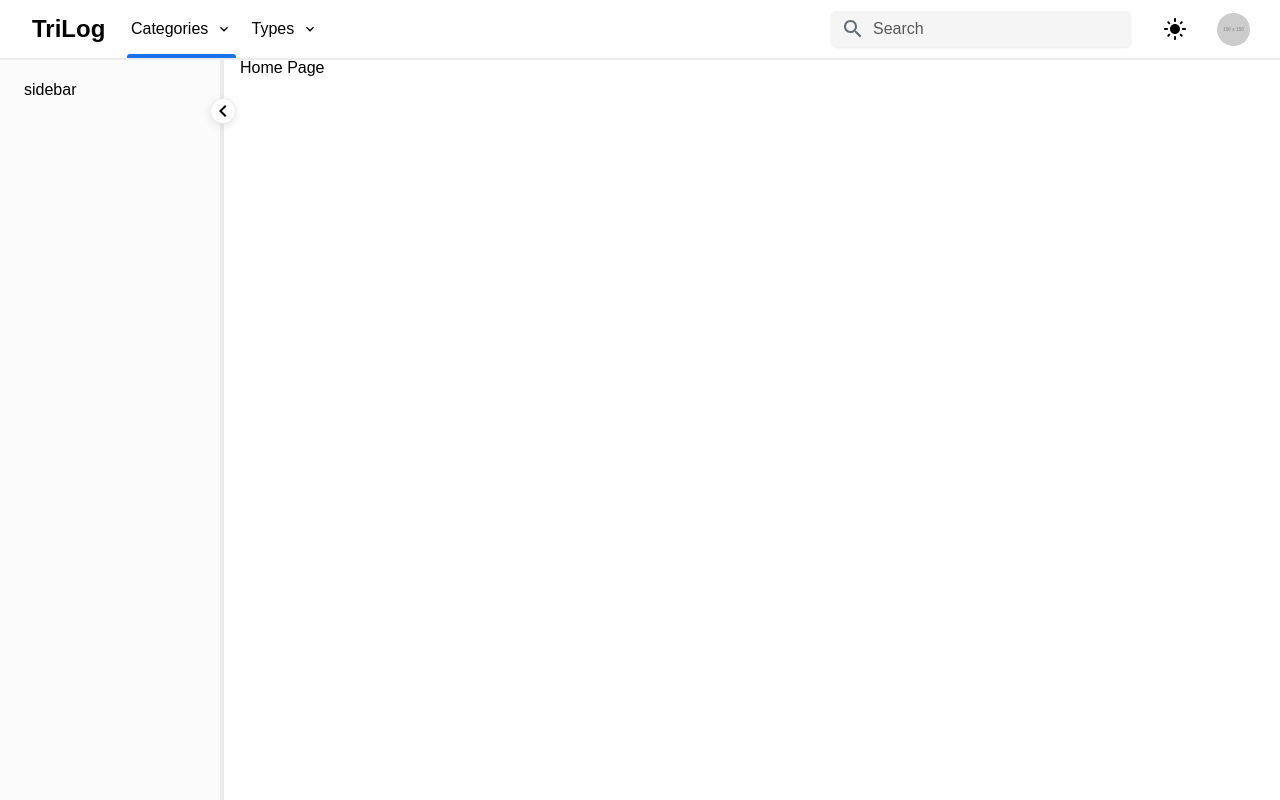
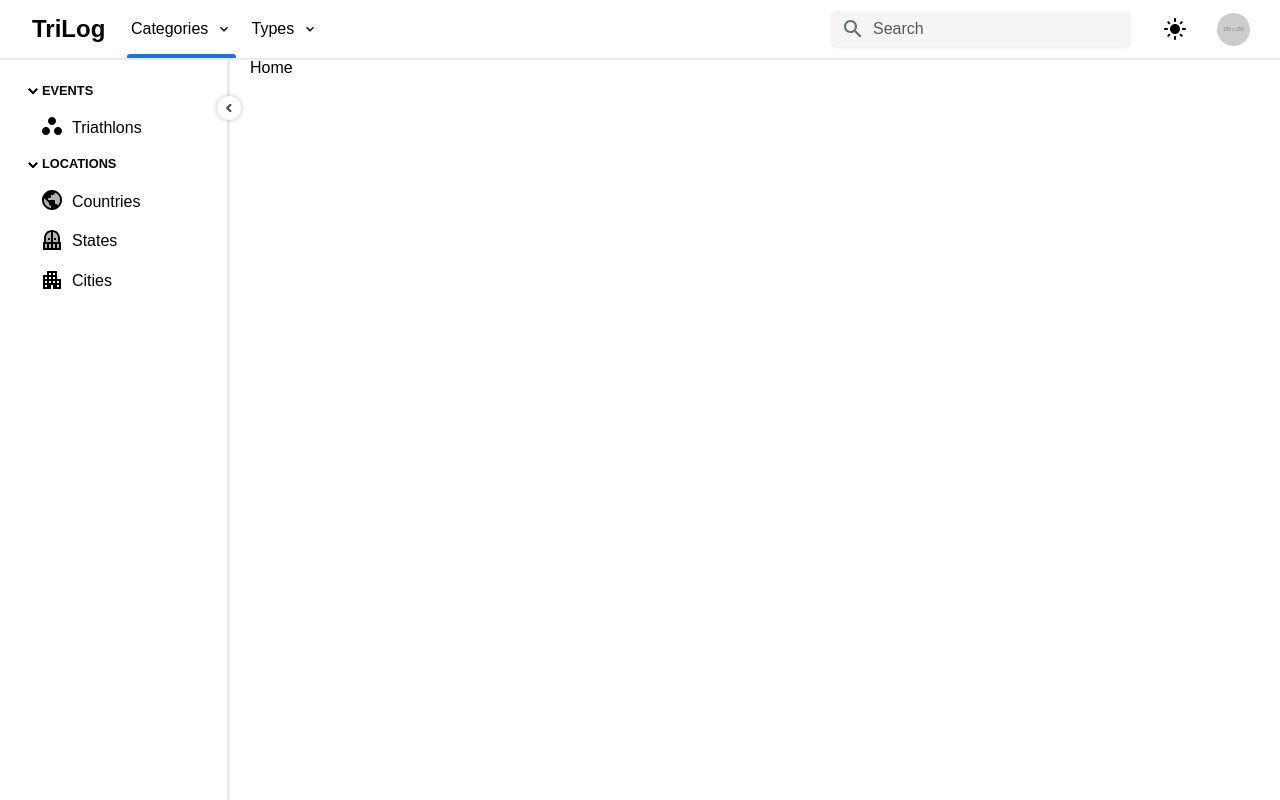
Before and after one commit to NikTopler/TriLog, a Next.js app: page / in a window 1280 px wide. Built offline with nearby package versions, Linux system fonts and the light colour scheme.

Commit message:
Update HomeLayout design
Revert "Update HomeLayout design"

This reverts commit 20f26b7c61ed02f2ee8840791cd7ef7cc1e74de6.

Revert "Revert "Update HomeLayout design""

This reverts commit d2a7df2bdb68a0abfd3d747f024ade91df1734ea.

```diff
--- /dev/null
+++ b/src/client/shared/components/Sidebar/Sidebar.module.scss
@@ -0,0 +1,36 @@
+@import "../../../../styles/variables.scss";
+
+.sidebar {
+    padding-left: 1rem;
+    padding-top: 1rem;
+    padding-bottom: 1rem;
+    width: calc($sidebar-full-width - $sidebar-collapsed-width - 1rem);
+
+    &--item {
+        padding: 0.4rem 0.4rem 0.4rem 1.5rem;
+        display: flex;
+        align-items: center;
+        width: calc(100% - 1.5rem - 0.4rem);
+        border-radius: $button-border-radius;
+
+        &-icon {
+            margin-right: 0.5rem;
+
+            svg {
+                font-size: 1.5rem;
+            }
+
+        }
+
+        &-text {
+            font-size: 1rem;
+            font-weight: 500;
+        }
+
+        &:hover {
+            background-color: #f5f5f5;
+        }
+
+    }
+
+}
--- a/src/client/shared/components/Sidebar/Sidebar.tsx
+++ b/src/client/shared/components/Sidebar/Sidebar.tsx
@@ -1,8 +1,44 @@
+import GroupDropdownLayout from "../../layouts/GroupDropdownLayout/GroupDropdownLayout";
+import WorkspacesIcon from '@mui/icons-material/Workspaces';
+import PublicTwoToneIcon from '@mui/icons-material/PublicTwoTone';
+import BalconyTwoToneIcon from '@mui/icons-material/BalconyTwoTone';
+import ApartmentTwoToneIcon from '@mui/icons-material/ApartmentTwoTone';
+import styles from "./Sidebar.module.scss";
+
 function Sidebar() {
 
     return (
-        <div className="sidebar">
-            sidebar
+        <div className={styles['sidebar']}>
+
+            <GroupDropdownLayout title="EVENTS">
+                <div className={styles['sidebar--item']}>
+                    <div className={styles['sidebar--item-icon']}>
+                        <WorkspacesIcon />
+                    </div>
+                    <span className={styles['sidebar--item-text']}>Triathlons</span>
+                </div>
+            </GroupDropdownLayout>
+            <GroupDropdownLayout title="LOCATIONS">
+                <div className={styles['sidebar--item']}>
+                    <div className={styles['sidebar--item-icon']}>
+                        <PublicTwoToneIcon />
+                    </div>
+                    <span className={styles['sidebar--item-text']}>Countries</span>
+                </div>
+                <div className={styles['sidebar--item']}>
+                    <div className={styles['sidebar--item-icon']}>
+                        <BalconyTwoToneIcon />
+                    </div>
+                    <span className={styles['sidebar--item-text']}>States</span>
+                </div>
+                <div className={styles['sidebar--item']}>
+                    <div className={styles['sidebar--item-icon']}>
+                        <ApartmentTwoToneIcon />
+                    </div>
+                    <span className={styles['sidebar--item-text']}>Cities</span>
+                </div>
+            </GroupDropdownLayout>
+
         </div>
     );
 
--- a/src/client/shared/components/buttons/SocialLoginButton/SocialLoginButton.module.scss
+++ b/src/client/shared/components/buttons/SocialLoginButton/SocialLoginButton.module.scss
@@ -12,7 +12,7 @@
     .social_login__button {
         height: 50px;
         width: inherit;
-        border-radius: 4px;
+        border-radius: $button-border-radius;
         transition: ease-in .1s;
         display: flex;
         align-items: center;
--- /dev/null
+++ b/src/client/shared/layouts/GroupDropdownLayout/GroupDropdownLayout.module.scss
@@ -0,0 +1,46 @@
+.group-dropdown-layout {
+    position: relative;
+    height: auto;
+    overflow: auto;
+    width: 100%;
+
+    &--container {
+        position: relative;
+        display: flex;
+        font-size: smaller;
+        height: auto;
+        overflow: hidden;
+        width: 100%;
+        padding: 0.5rem;
+        cursor: pointer;
+
+        h1 {
+            margin: 0;
+            padding: 0;
+            font-size: 0.8rem;
+            font-weight: 600;
+            color: #000;
+            margin: auto 0;
+        }
+
+        svg {
+            background-color: transparent;
+            border: none;
+            font-size: large;
+            stroke: black;
+            stroke-width: 1.25;
+            cursor: pointer;
+        }
+
+    }
+
+    &--content {
+        position: relative;
+        height: auto;
+        overflow: hidden;
+        display: flex;
+        flex-direction: column;
+        cursor: pointer;
+    }
+
+}
--- /dev/null
+++ b/src/client/shared/layouts/GroupDropdownLayout/GroupDropdownLayout.tsx
@@ -0,0 +1,32 @@
+import { useState } from "react";
+import { LayoutProp } from "../../interfaces";
+import KeyboardArrowDownIcon from '@mui/icons-material/KeyboardArrowDown';
+import KeyboardArrowRightIcon from '@mui/icons-material/KeyboardArrowRight';
+import styles from "./GroupDropdownLayout.module.scss";
+
+interface GroupDropdownLayoutProp extends LayoutProp {
+    title: string;
+}
+
+function GroupDropdownLayout({ children, title }: GroupDropdownLayoutProp) {
+
+    const [isOpen, setIsOpen] = useState(true);
+
+    return (
+        <section className={styles['group-dropdown-layout']}>
+            <header className={styles['group-dropdown-layout--container']} onClick={() => setIsOpen(!isOpen)}>
+                {isOpen
+                    ? <KeyboardArrowDownIcon />
+                    : <KeyboardArrowRightIcon />
+                }
+                <h1>{title}</h1>
+            </header>
+            <div className={styles['group-dropdown-layout--content']}>
+                {isOpen && children}
+            </div>
+        </section>
+    );
+
+}
+
+export default GroupDropdownLayout;
--- a/src/client/shared/layouts/HomeLayout/HomeLayout.module.scss
+++ b/src/client/shared/layouts/HomeLayout/HomeLayout.module.scss
@@ -1,6 +1,4 @@
-$navbar-height: 58px;
-$sidebar-full-width: 240px;
-$sidebar-collapse-width: 36px;
+@import "../../../../styles/variables.scss";
 
 .home {
     width: 100%;
@@ -9,7 +7,7 @@ $sidebar-collapse-width: 36px;
 
     &__navbar {
         position: relative;
-        z-index: 99;
+        z-index: 1000;
 
         &-main {
             height: $navbar-height;
@@ -20,104 +18,150 @@ $sidebar-collapse-width: 36px;
     }
 
     &__sidebar {
-        position: absolute;
+        position: fixed;
         top: $navbar-height;
-        right: 0;
         left: 0;
         bottom: 0;
-        height: calc(100% - $navbar-height);
-        transition: all ease-in-out .3s;
-        background-color: rgb(255, 255, 255);
-        width: calc($sidebar-full-width - 1rem);
+        background-color: white;
+        transition: width 0.3s ease-in-out;
+        z-index: 100;
 
-        &-slider {
-            position: absolute;
+        &-container {
             height: 100%;
-            width: auto;
-            right: 0;
-            top: 0;
-            bottom: 0;
-            padding-right: 1rem;
-            background-color: rgb(255, 255, 255);
+            overflow: auto;
 
-            &-content {
-                position: relative;
-                height: inherit;
-                width: 1rem;
-                background-color: rgb(251, 251, 251);
-                border-right: 4px solid rgb(235, 235, 235);
+            &__main {
+                height: 100%;
+                overflow: hidden;
+                width: $sidebar-full-width;
+            }
+
+            &__slider {
+                position: absolute;
+                top: 0;
+                right: 0;
+                bottom: 0;
+                width: $sidebar-collapsed-width;
+                background-color: white;
+                transition: width 0.3s ease-in-out;
+                z-index: 1000;
                 cursor: pointer;
 
-                &-icon {
-                    height: 24px;
-                    width: 24px;
+                &-container {
+                    position: relative;
+                    z-index: inherit;
+                    height: 100%;
+                    overflow: auto;
+                    margin-right: 50%;
+                    border-right: 3px solid rgb(235, 235, 235);
+                }
+
+                &-button-container {
+                    transition: visibility 0.1s ease-in-out;
                     position: absolute;
-                    top: 40px;
-                    left: calc(50% - 2px);
-                    right: calc(50% - 2px);
-                    margin: auto;
-                    border: 1px solid rgb(235, 235, 235);
-                    background-color: white;
-                    box-shadow: 0 2px 8px rgba(0, 0, 0, .1);
-                    border-radius: 50%;
-                    cursor: pointer;
-                    transition: background-color ease-in .15s;
+                    z-index: 9999;
+                    top: 50px;
+                    left: calc(50% - 1px);
+                    transform: translate(-50%, -50%);
+                    padding: 0.75rem;
+                    display: flex;
+                    align-items: center;
+                    justify-content: center;
 
-                    &:hover {
-                        background-color: #1a73e8;
+                    &--button {
+                        width: 24px;
+                        height: 24px;
                         border-radius: 50%;
+                        background-color: rgb(255, 255, 255);
+                        box-shadow: 0 0 5px rgba(0, 0, 0, 0.25);
+                        display: flex;
+                        align-items: center;
+                        justify-content: center;
+                        cursor: pointer;
+
+                        & > div {
+                            width: 100%;
+                            height: 100%;
+                            display: flex;
+                            align-items: center;
+                            justify-content: center;
+                        }
 
                         svg {
-                            color: white
+                            stroke: black;
+                            stroke-width: 1;
+                            font-size: medium;
+                            fill: rgb(100, 100, 100);
                         }
 
+                        &:hover {
+                            background-color: rgb(247, 247, 247);
+                        }
                     }
+
                 }
+
             }
 
         }
 
-        &-main {
-            height: calc(100% - 1.5rem);
-            width: calc(100% - 3rem);
-            padding: 1.5rem 1.5rem 0 1.5rem;
-            background-color: rgb(251, 251, 251);
-        }
-
     }
 
-    &__main {
+    &__content {
         position: relative;
-        height: calc(100% - $navbar-height);
-        overflow: hidden;
-        transition: all ease-in-out .3s;
-        background-color: white;
+        z-index: 1;
+        height: 100%;
+        overflow: auto;
+        transition: padding-left 0.3s ease-in-out;
     }
 
 }
 
-.home[data-sidebar-open="true"] {
+.home[data-sidebar-open=true] {
 
     .home__sidebar {
         width: $sidebar-full-width;
     }
 
-    .home__main {
-        width: calc(100% - $sidebar-full-width);
-        margin-left: $sidebar-full-width;
+    .home__content {
+        padding-left: $sidebar-full-width;
+    }
+
+    .home__sidebar-container__slider {
+
+        .home__sidebar-container__slider-button-container {
+            // visibility: hidden;
+        }
+
+    }
+
+    .home__sidebar:hover {
+
+        .home__sidebar-container__slider-button-container {
+            visibility: visible;
+        }
+
     }
 
 }
 
-.home[data-sidebar-open="false"] {
+.home[data-sidebar-open=false] {
 
     .home__sidebar {
-        width: $sidebar-collapse-width;
+        width: $sidebar-collapsed-width;
     }
 
-    .home__main {
-        width: calc(100% - $sidebar-collapse-width);
-        margin-left: $sidebar-collapse-width;
+
+    .home__content {
+        padding-left: $sidebar-collapsed-width;
     }
 
 }
+
+.home[data-sidebar-open=false][data-hovering=true] {
+
+    .home__sidebar {
+        width: $sidebar-full-width;
+    }
+
+}
--- a/src/client/shared/layouts/HomeLayout/HomeLayout.tsx
+++ b/src/client/shared/layouts/HomeLayout/HomeLayout.tsx
@@ -1,20 +1,60 @@
 import { useState } from "react";
-import styles from "./HomeLayout.module.scss";
-import Navbar from "../../components/Navbar/Navbar";
+import { Tooltip } from "@mui/joy";
+import KeyboardArrowLeftIcon from '@mui/icons-material/KeyboardArrowLeft';
+import KeyboardArrowRightIcon from '@mui/icons-material/KeyboardArrowRight';
 import { DisplayMode } from "../../types";
 import { LayoutProp } from "../../interfaces";
+import Navbar from "../../components/Navbar/Navbar";
 import Sidebar from "../../components/Sidebar/Sidebar";
-import KeyboardArrowLeftIcon from '@mui/icons-material/KeyboardArrowLeft';
-import KeyboardArrowRightIcon from '@mui/icons-material/KeyboardArrowRight';
-import { Tooltip } from "@mui/joy";
+import styles from "./HomeLayout.module.scss";
+
+interface SidebarState {
+    open: boolean;
+    closing: boolean;
+    hovering: boolean;
+}
 
 function HomeLayout({ children }: LayoutProp) {
 
     const [mode, setMode] = useState<DisplayMode>('light');
-    const [sidebarOpen, setSidebarOpen] = useState(true);
+    const [sidebar, setSidebar] = useState<SidebarState>({
+        open: true,
+        closing: false,
+        hovering: false
+    });
+
+    const onSidebarToggle = () => {
+
+        setSidebar({
+            open: !sidebar.open,
+            closing: true,
+            hovering: false
+        });
+
+        setTimeout(() => {
+            setSidebar({
+                ...sidebar,
+                open: !sidebar.open,
+                hovering: false
+            });
+        }, 300);
+
+    }
+
+    const onSidebarHover = (hovering: boolean) => {
+
+        if (sidebar.closing) {
+            return;
+        }
+
+        setSidebar({
+            ...sidebar,
+            hovering
+        });
+    }
 
     return (
-        <div className={styles['home']} data-sidebar-open={sidebarOpen}>
+        <div className={styles['home']} data-sidebar-open={sidebar.open} data-hovering={sidebar.hovering}>
 
             <nav className={styles['home__navbar']}>
                 <div className={styles['home__navbar-main']}>
@@ -25,28 +65,33 @@ function HomeLayout({ children }: LayoutProp) {
                 </div>
             </nav>
 
-            <aside className={styles['home__sidebar']}>
-                <section className={styles['home__sidebar-main']}>
+            <section className={styles['home__sidebar']}>
+                <div className={styles['home__sidebar-container']} onMouseEnter={() => onSidebarHover(true)} onMouseLeave={() => onSidebarHover(false)}>
+                    <div className={styles['home__sidebar-container__main']}>
                         <Sidebar />
-                </section>
-                <section className={styles['home__sidebar-slider']}>
-                    <div className={styles['home__sidebar-slider-content']} onClick={() => setSidebarOpen(!sidebarOpen)}>
-                        <Tooltip title={sidebarOpen ? "Close" : "Open"} placement="right">
+                    </div>
+                    <div className={styles['home__sidebar-container__slider']}>
+                        <div className={styles['home__sidebar-container__slider-container']} />
+                        <div className={styles['home__sidebar-container__slider-button-container']}>
+                            <div className={styles['home__sidebar-container__slider-button-container--button']} onClick={onSidebarToggle}>
+                                <Tooltip title={sidebar.open ? 'Close' : 'Open'} placement="right">
                                     <div className={styles['home__sidebar-slider-content-icon']}>
-                                {sidebarOpen ? <KeyboardArrowLeftIcon /> : <KeyboardArrowRightIcon />}
+                                        {sidebar.open
+                                            ? <KeyboardArrowLeftIcon />
+                                            : <KeyboardArrowRightIcon />
+                                        }
                                     </div>
                                 </Tooltip>
                             </div>
-                </section>
-            </aside>
-
-            <div className={styles['home__main']}>
-                <div className={styles['home__main-content']}>
-                    Home Page
                         </div>
                     </div>
+                </div>
+            </section>
 
+            <section className={styles['home__content']}>
+                Home
                 {children}
+            </section>
         </div>
     );
 
--- a/src/styles/reset.scss
+++ b/src/styles/reset.scss
@@ -2,6 +2,7 @@
     margin: 0;
     padding: 0;
     font-family: 'Roboto Flex', sans-serif !important;
+    user-select: none;
 }
 
 html,
--- /dev/null
+++ b/src/styles/variables.scss
@@ -0,0 +1,5 @@
+$navbar-height: 58px;
+$sidebar-full-width: 250px;
+$sidebar-collapsed-width: 40px;
+
+$button-border-radius: 4px;
```
Lines whose indentation alone changed are shown as unchanged.
